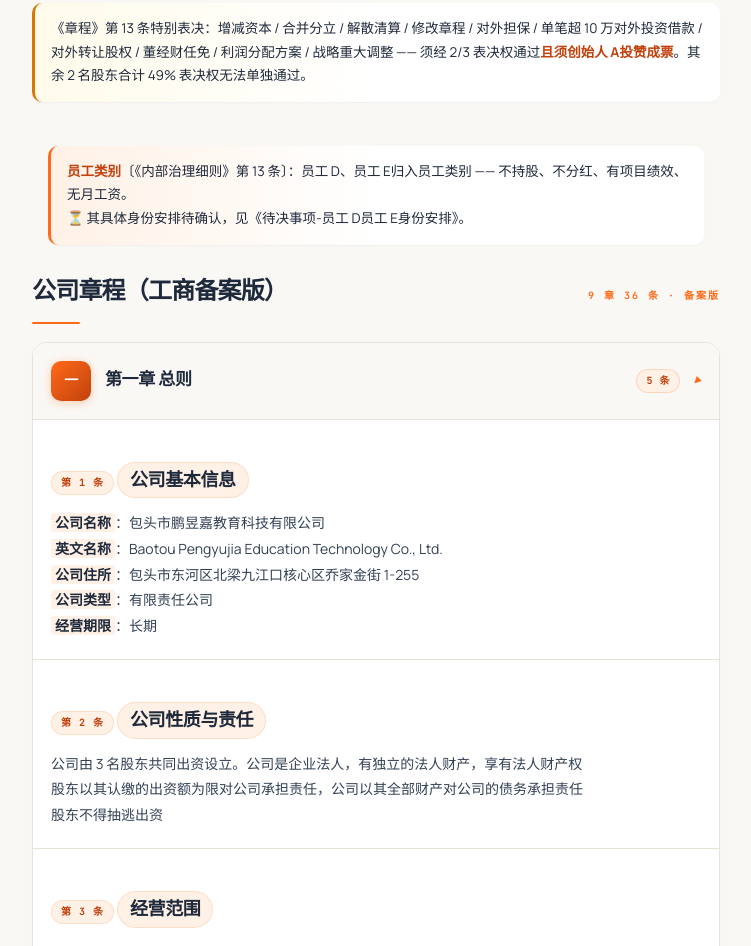
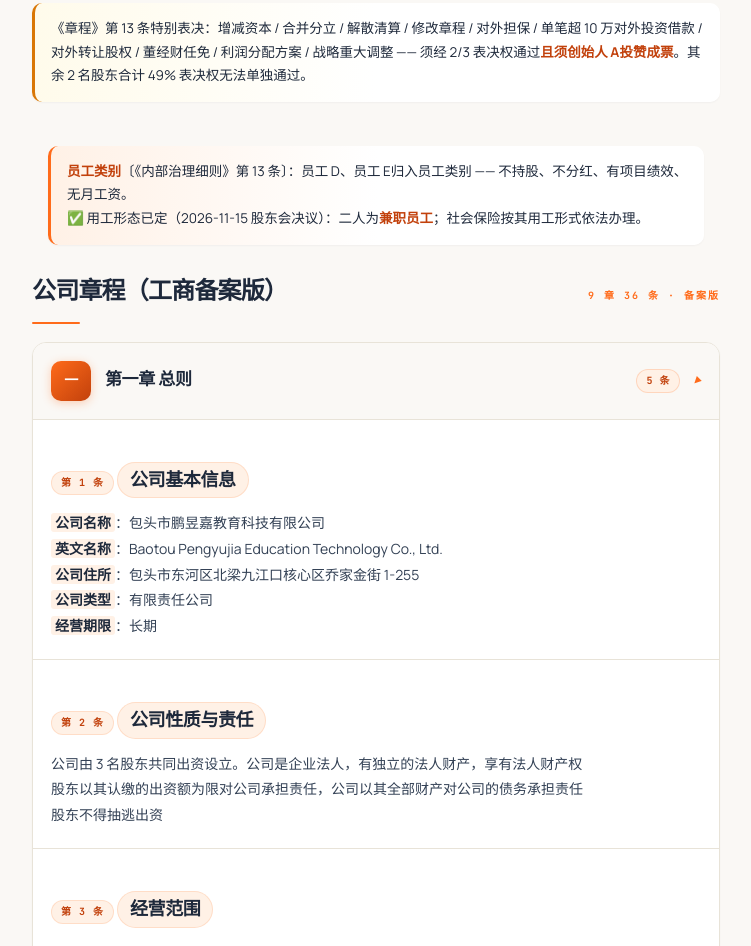
Before and after one commit to elio-cao/xinchuang-edu-public, a plain HTML site: page index.html in a window 1280 px wide. Shown: the part 2999-3945 px from the top of the page, without its empty margins (264-1015 px from the left). Drawn offline with nearby package versions, Linux system fonts and the light colour scheme.

Commit message:
docs(公开页): 同步四项已决口径 —— 股权激励池正式废止 / 兼职员工 / 细则条款更新
- 公司章程-工商备案版.md：同步 2026-11-15 股东会决议口径
  （不设股权激励平台、不预留股权激励份额；特别表决事项新增第 11 项）
- index.html：员工 D / 员工 E 身份安排由「待确认」改为已定（兼职员工）
- 脱敏扫描：真名 0 / 证件号 0 / 手机号 0 / 卡号 0 / 邮箱 0

```diff
--- a/index.html
+++ b/index.html
@@ -1558,7 +1558,7 @@ h3{
     </div>
     <div class="info-box" style="margin:16px;">
       <b>员工类别</b>〔《内部治理细则》第 13 条〕：员工 D、员工 E归入员工类别 —— 不持股、不分红、有项目绩效、无月工资。<br>
-      ⏳ 其具体身份安排待确认，见《待决事项-员工 D员工 E身份安排》。
+      ✅ 用工形态已定（2026-11-15 股东会决议）：二人为<b>兼职员工</b>；社会保险按其用工形式依法办理。
     </div>
   </div>
 </div>
```
Also changed, not shown: 1 other file.
